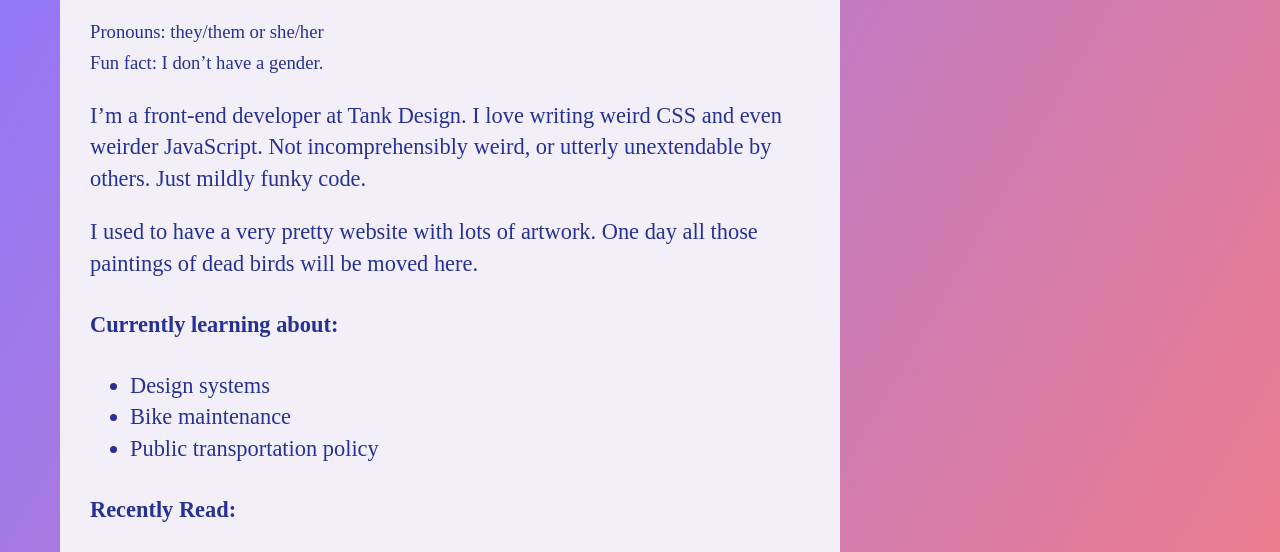
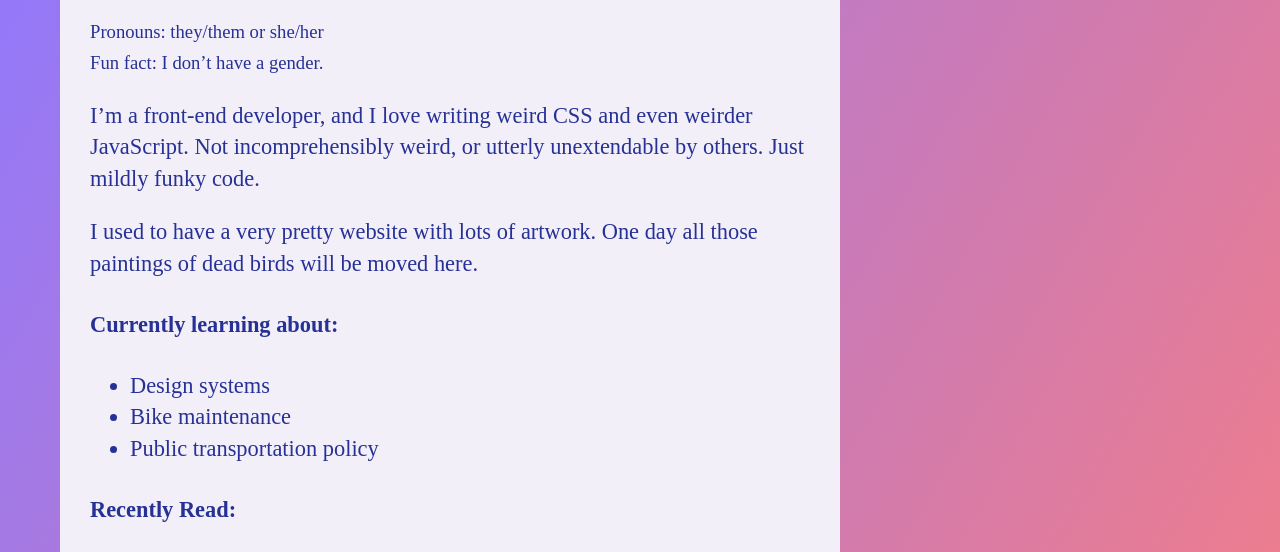
Before and after one commit to aceyoung9/aceyoung9.github.io, a Gatsby site: page / in a window 1280 px wide. Shown: the part 168-720 px from the top of the page. Built offline with nearby package versions, Linux system fonts and the light colour scheme; Gatsby itself is replaced by a stand-in of ours.

Commit message:
Copy changes 😉

```diff
--- a/src/pages/index.js
+++ b/src/pages/index.js
@@ -49,9 +49,9 @@
       </small>
 
       <p>
-        I’m a front-end developer at Tank Design. I love writing weird CSS and
-        even weirder JavaScript. Not incomprehensibly weird, or utterly
-        unextendable by others. Just mildly funky code.
+        I’m a front-end developer, and I love writing weird CSS and even weirder
+        JavaScript. Not incomprehensibly weird, or utterly unextendable by
+        others. Just mildly funky code.
       </p>
 
       <p>
```
